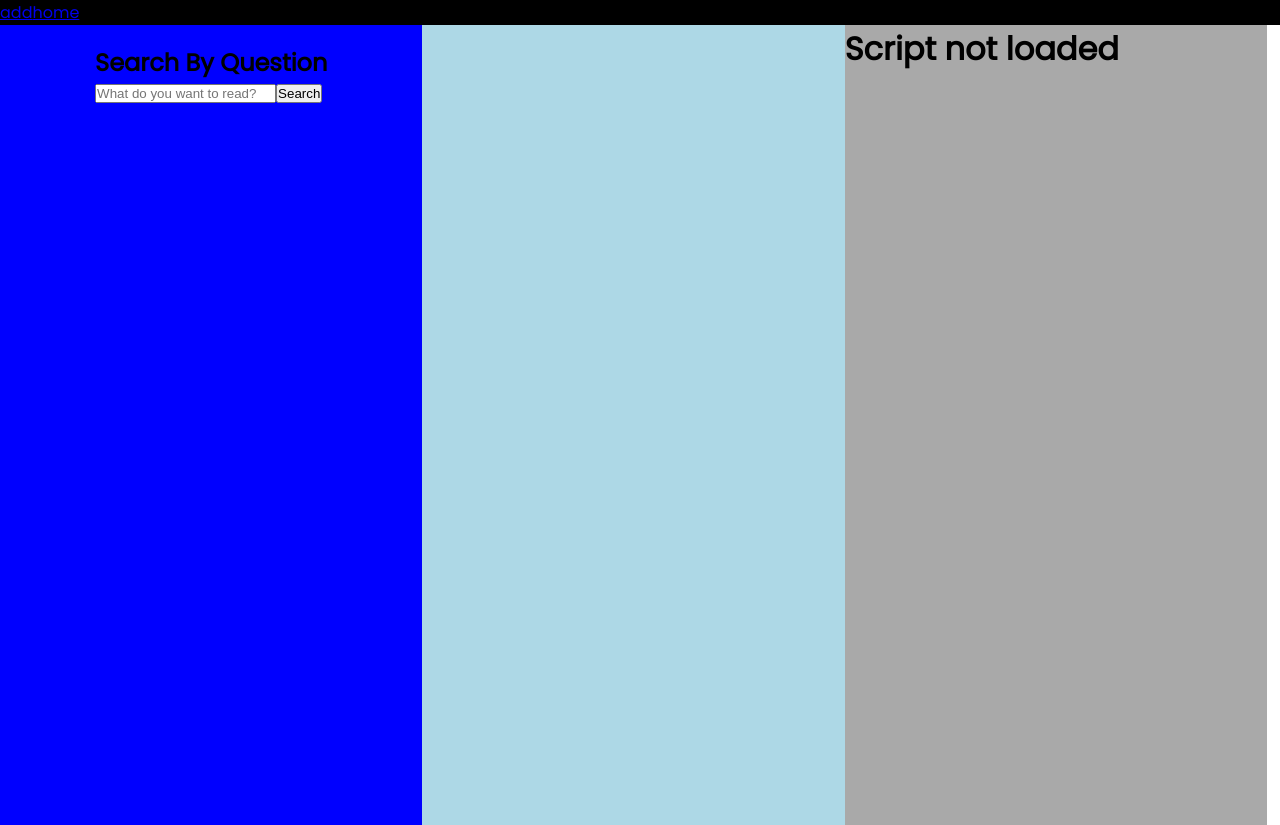
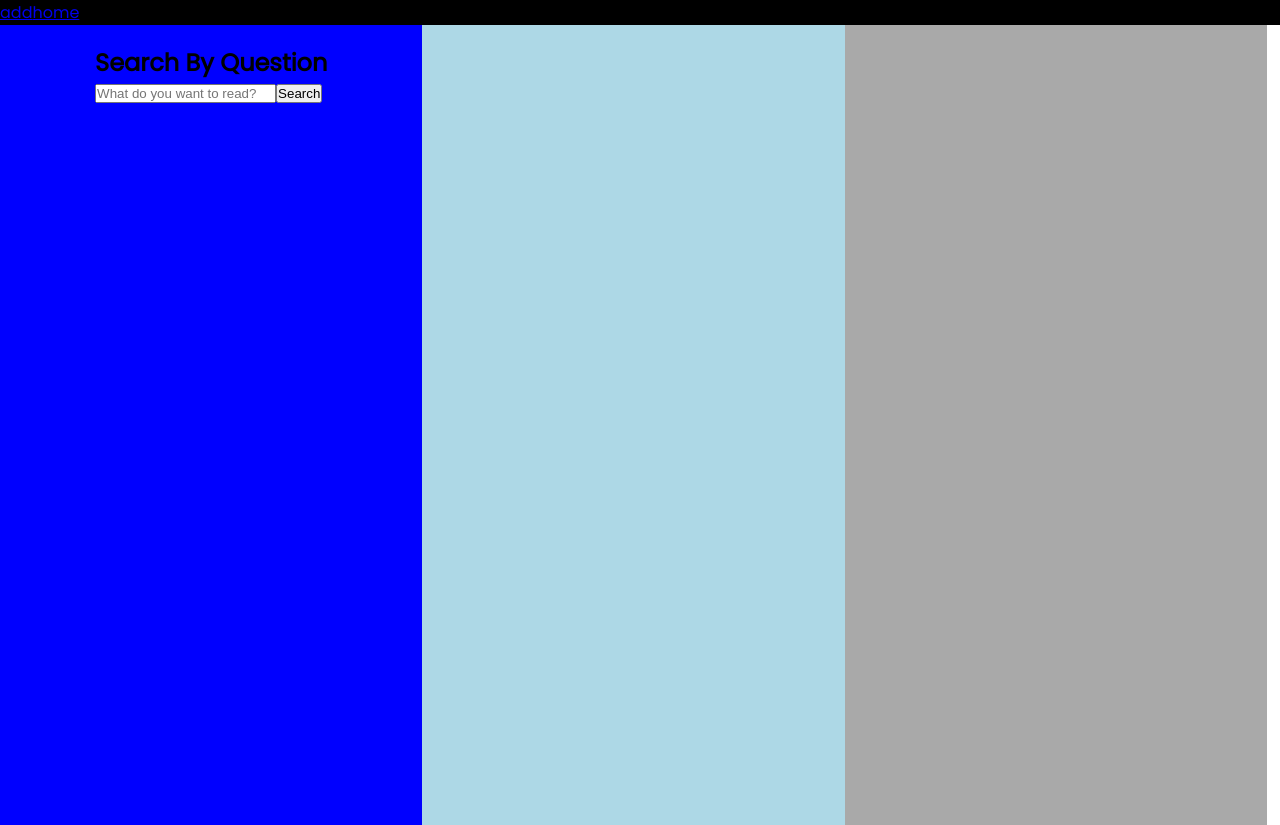
Before and after one commit to JCJang/Humanities-book-database, a React (Create React App) app: page / in a window 1280 px wide. Built offline with nearby package versions, Linux system fonts and the light colour scheme; data requests are answered from the project's data file.

Commit message:
aug 13 removed previews screens

```diff
--- a/src/components/access/Access.js
+++ b/src/components/access/Access.js
@@ -2,7 +2,6 @@ import Search from './Search'
 import Results from './Results'
 import Shelf from './Shelf'
 import BookDetail from './BookDetail'
-import Test from './Test'
 
 import {useState, useEffect} from 'react'
 
@@ -48,7 +47,6 @@ const fetchShelves = async() =>{
       </div>
       <div className="Column col-3">
         {detail && <BookDetail bookResponse={detail}/>}
-        <Test/>
       </div>
     </div>
   </div>);
--- a/src/components/access/BookDetail.js
+++ b/src/components/access/BookDetail.js
@@ -3,9 +3,12 @@ const BookDetail = ({bookResponse}) => {
   return (
     <div className="list list-3">
 
+    <h3>{bookResponse.title}</h3>
+    <p>{bookResponse.authors.map(a=>a.author)}</p>
+
     <h5>Related people: {bookResponse.subject_people}</h5>
     <h5>Subject Matter: {bookResponse.subjects}</h5>
-  <iframe src="https://archive.org/details/rebelcamus00camu/page/166/mode/2up?ref=ol&access=1&view=theater&q=the" width="100%" height="100%" frameborder="0" webkitallowfullscreen="true" mozallowfullscreen="true" allowfullscreen></iframe>
+
 
     </div>
   )
```
